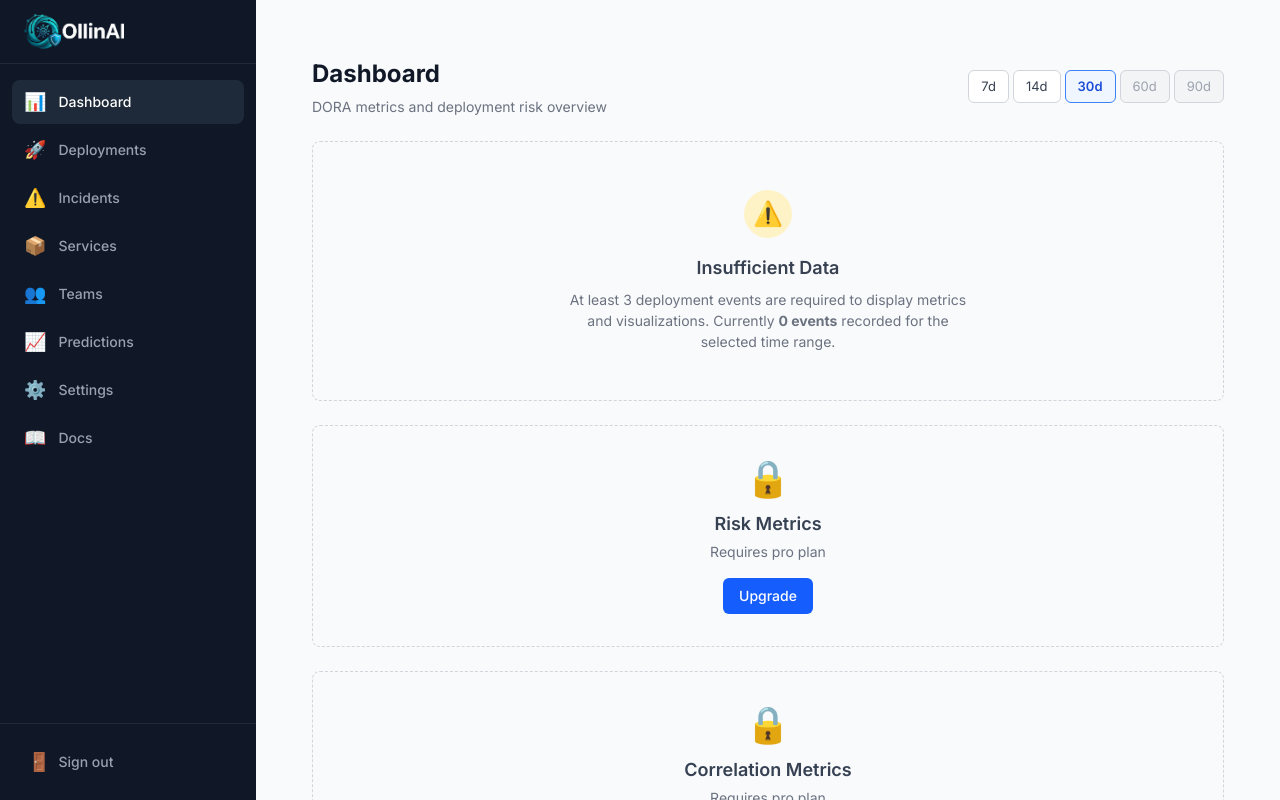
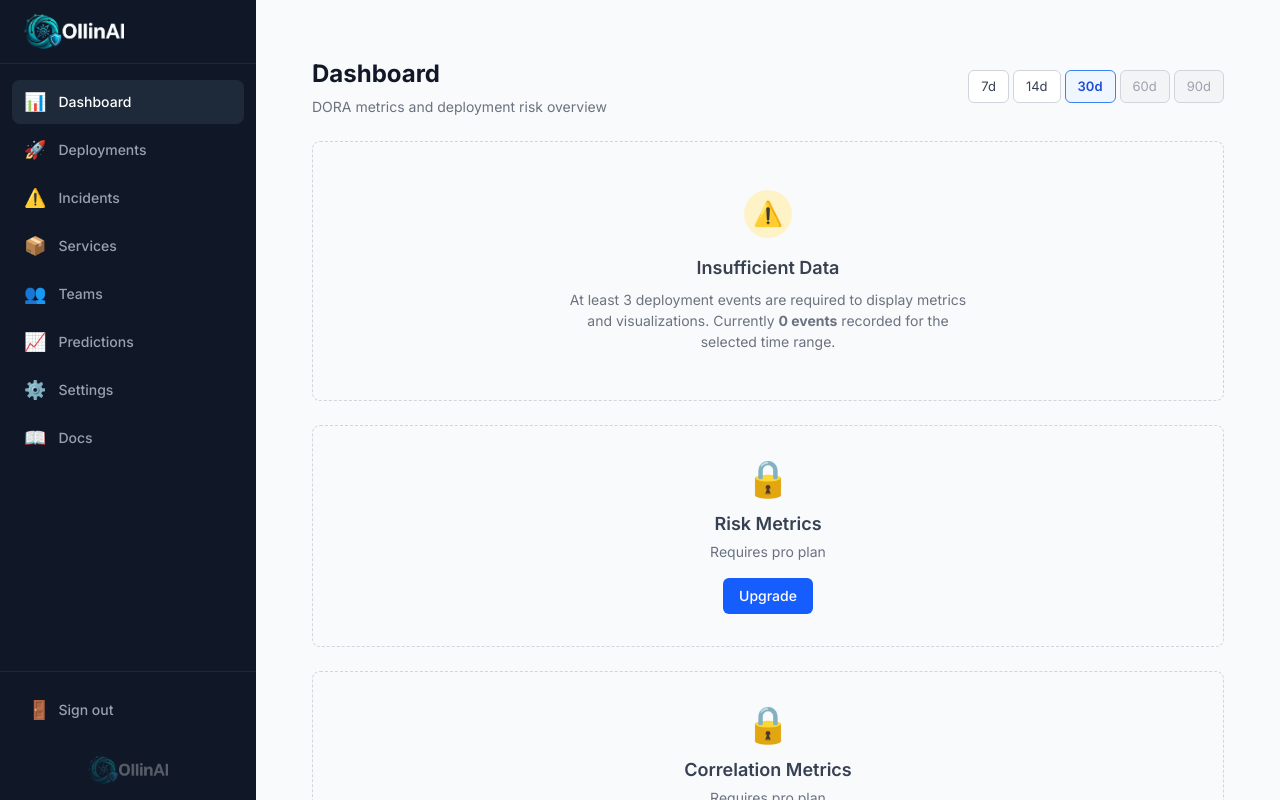
Before and after one commit to mercadoalex/OllinAI-, a Next.js app: page /dashboard in a window 1280 px wide. Shown: the top 800 px of the page. Built offline with nearby package versions, Linux system fonts and the light colour scheme; no server answers.

Commit message:
feat: add subtle brand watermark to sidebar footer

```diff
--- a/src/components/sidebar.tsx
+++ b/src/components/sidebar.tsx
@@ -55,7 +55,7 @@ export function Sidebar() {
       </nav>
 
       {/* Footer */}
-      <div className="border-t border-gray-800 p-4">
+      <div className="border-t border-gray-800 p-4 space-y-4">
         <button
           onClick={() => signOut({ callbackUrl: "/sign-in" })}
           className="flex items-center gap-2 w-full px-3 py-2 text-sm font-medium text-gray-400 hover:text-white hover:bg-gray-800 rounded-lg transition-colors"
@@ -63,6 +63,18 @@ export function Sidebar() {
           <span className="text-lg">🚪</span>
           Sign out
         </button>
+
+        {/* Brand watermark */}
+        <div className="flex items-center justify-center pt-2 opacity-30">
+          <Image
+            src="/ollin_logo_black.png"
+            alt=""
+            width={80}
+            height={22}
+            className="pointer-events-none select-none"
+            aria-hidden="true"
+          />
+        </div>
       </div>
     </aside>
   )
```
